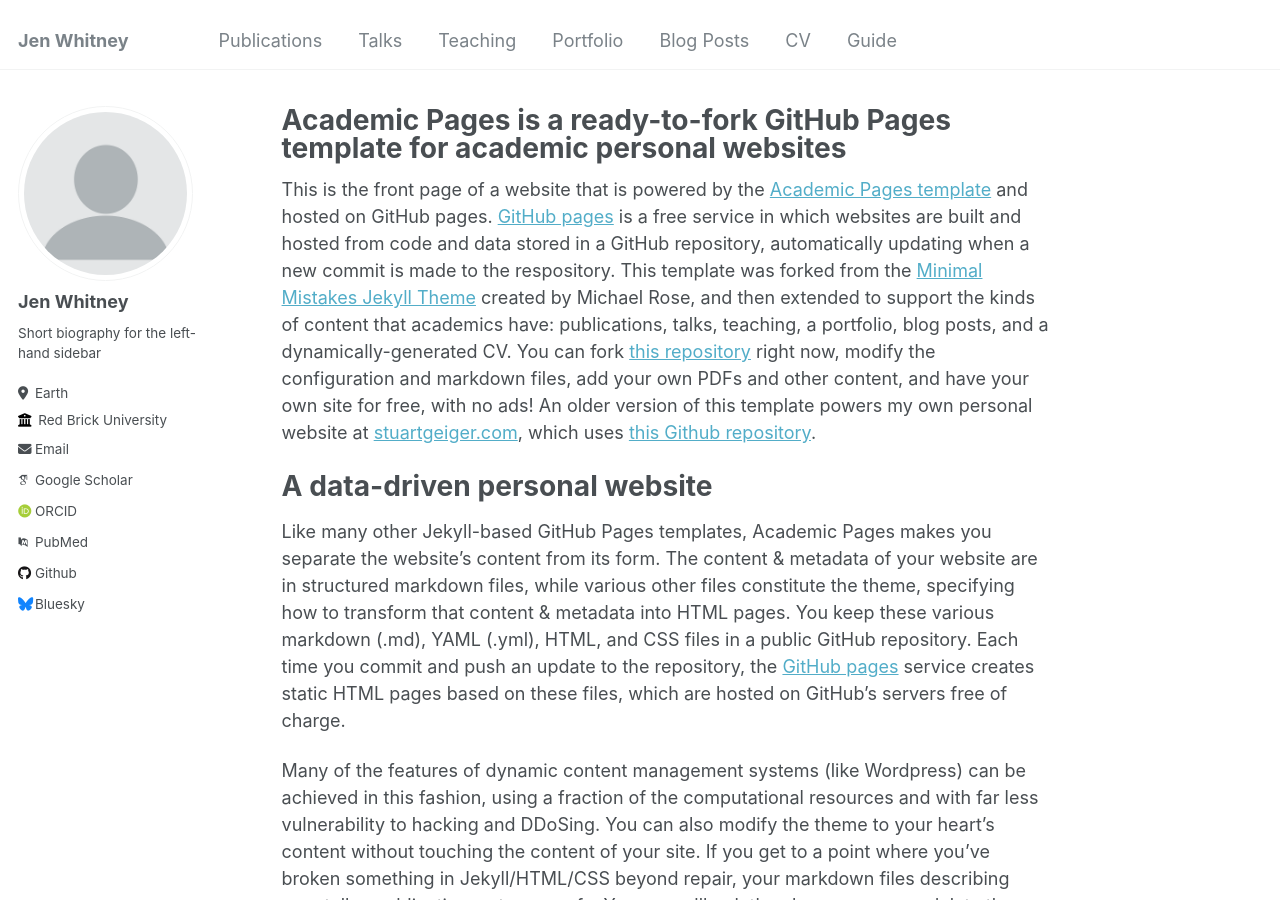
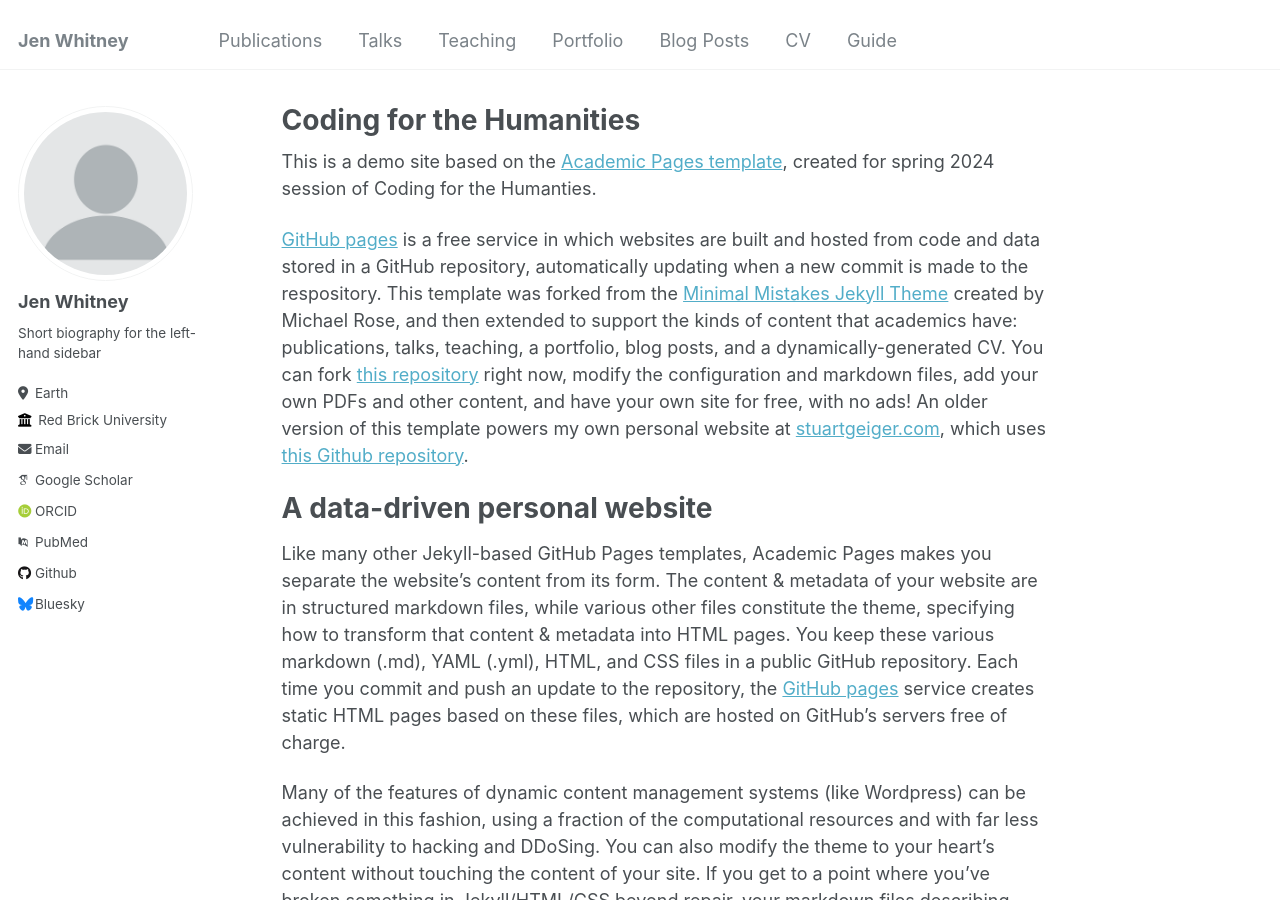
Before and after one commit to jwhitney/academicpages-demo, a Jekyll site: the page built from _pages/about.md, in a window 1280 px wide and 900 px high. Built offline with Jekyll 4.4.1, drawn with Linux system fonts in a browser that asks for light colours; some web fonts are replaced.

Commit message:
Update about.md

```diff
--- a/_pages/about.md
+++ b/_pages/about.md
@@ -1,13 +1,15 @@
 ---
 permalink: /
-title: "Academic Pages is a ready-to-fork GitHub Pages template for academic personal websites"
+title: "Coding for the Humanities"
 author_profile: true
 redirect_from:
   - /about/
   - /about.html
 ---
 
-This is the front page of a website that is powered by the [Academic Pages template](https://github.com/academicpages/academicpages.github.io) and hosted on GitHub pages. [GitHub pages](https://pages.github.com) is a free service in which websites are built and hosted from code and data stored in a GitHub repository, automatically updating when a new commit is made to the respository. This template was forked from the [Minimal Mistakes Jekyll Theme](https://mmistakes.github.io/minimal-mistakes/) created by Michael Rose, and then extended to support the kinds of content that academics have: publications, talks, teaching, a portfolio, blog posts, and a dynamically-generated CV. You can fork [this repository](https://github.com/academicpages/academicpages.github.io) right now, modify the configuration and markdown files, add your own PDFs and other content, and have your own site for free, with no ads! An older version of this template powers my own personal website at [stuartgeiger.com](http://stuartgeiger.com), which uses [this Github repository](https://github.com/staeiou/staeiou.github.io).
+This is a demo site based on the [Academic Pages template](https://github.com/academicpages/academicpages.github.io), created for spring 2024 session of Coding for the Humanties.
+
+[GitHub pages](https://pages.github.com) is a free service in which websites are built and hosted from code and data stored in a GitHub repository, automatically updating when a new commit is made to the respository. This template was forked from the [Minimal Mistakes Jekyll Theme](https://mmistakes.github.io/minimal-mistakes/) created by Michael Rose, and then extended to support the kinds of content that academics have: publications, talks, teaching, a portfolio, blog posts, and a dynamically-generated CV. You can fork [this repository](https://github.com/academicpages/academicpages.github.io) right now, modify the configuration and markdown files, add your own PDFs and other content, and have your own site for free, with no ads! An older version of this template powers my own personal website at [stuartgeiger.com](http://stuartgeiger.com), which uses [this Github repository](https://github.com/staeiou/staeiou.github.io).
 
 A data-driven personal website
 ======
```
